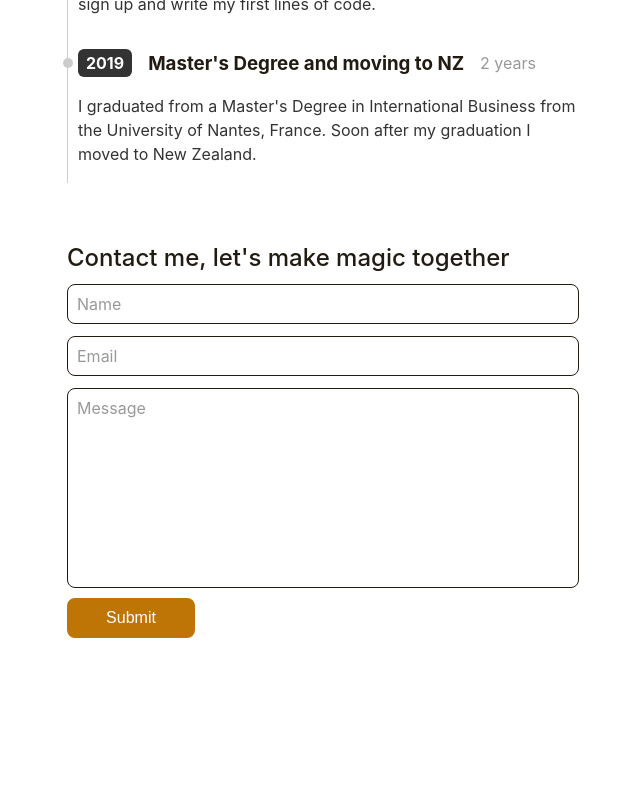
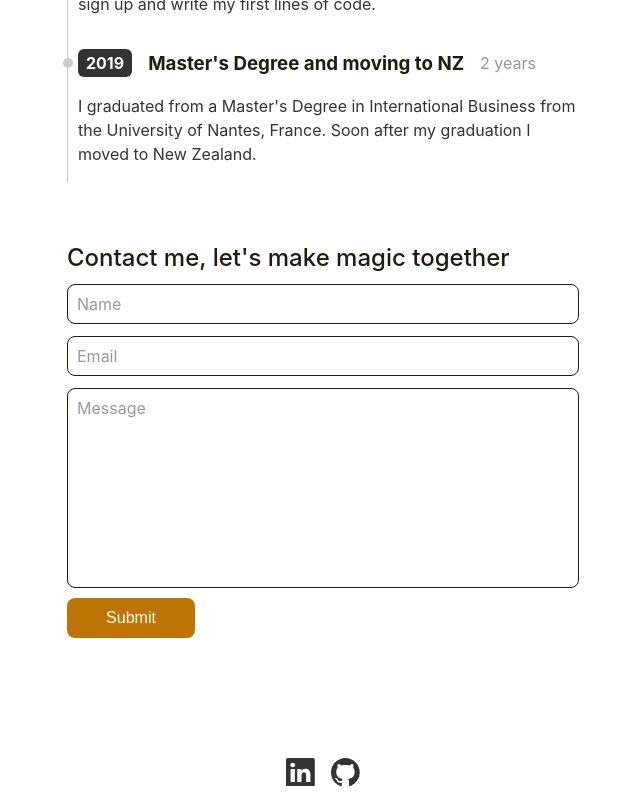
Before and after one commit to FredericGLX/portfolio, a React (Create React App) app: page / in a window 1280 px wide. Shown: the part 2010-2810 px from the top of the page, without its empty margins (317-957 px from the left). Before the commit the page ends 2768 px from the top, so only its background shows below. Built offline with nearby package versions, Linux system fonts and the light colour scheme.

Commit message:
add footer

```diff
--- a/src/App.js
+++ b/src/App.js
@@ -1,11 +1,12 @@
 import './App.scss';
+import { ThemeContext } from './context/ThemeContext';
 import Header from './header/Header';
 import About from './about/About';
 import Projects from './projects/Projects';
 import Timeline from './timeline/Timeline';
 import Contact from './contact/Contact';
 import { useContext } from 'react';
-import { ThemeContext } from './context/ThemeContext';
+import Footer from './about/footer/Footer';
 
 function App() {
   const { darkTheme, handleClick } = useContext(ThemeContext);
@@ -19,6 +20,7 @@ function App() {
       <Projects darkTheme={darkTheme} />
       <Timeline darkTheme={darkTheme} />
       <Contact darkTheme={darkTheme} />
+      <Footer darkTheme={darkTheme} />
     </div>
   );
 }
--- /dev/null
+++ b/src/about/footer/Footer.js
@@ -0,0 +1,19 @@
+import './Footer.scss';
+import { BsGithub, BsLinkedin } from 'react-icons/bs';
+
+function Footer({ darkTheme }) {
+  return (
+    <footer className={`footer ${darkTheme ? 'footer__dark-theme' : ''}`}>
+      <div className="footer__icons">
+        <a href="https://www.linkedin.com/in/fr%C3%A9d%C3%A9ric-guilloux85/">
+          <BsLinkedin className="footer__icon" size={'1.8rem'} />
+        </a>
+        <a href="https://github.com/FredericGLX">
+          <BsGithub className="footer__icon" size={'1.8rem'} />
+        </a>
+      </div>
+    </footer>
+  );
+}
+
+export default Footer;
--- /dev/null
+++ b/src/about/footer/Footer.scss
@@ -0,0 +1,16 @@
+.footer {
+  .footer__icons {
+  display: flex;
+  justify-content: center;
+  align-items: center;
+  }
+  .footer__icon {
+    margin: 0 8px 14px 8px;
+    color: #333;
+  }
+}
+.footer__dark-theme {
+  .footer__icon {
+    color: #ccc;
+  }
+}
```
